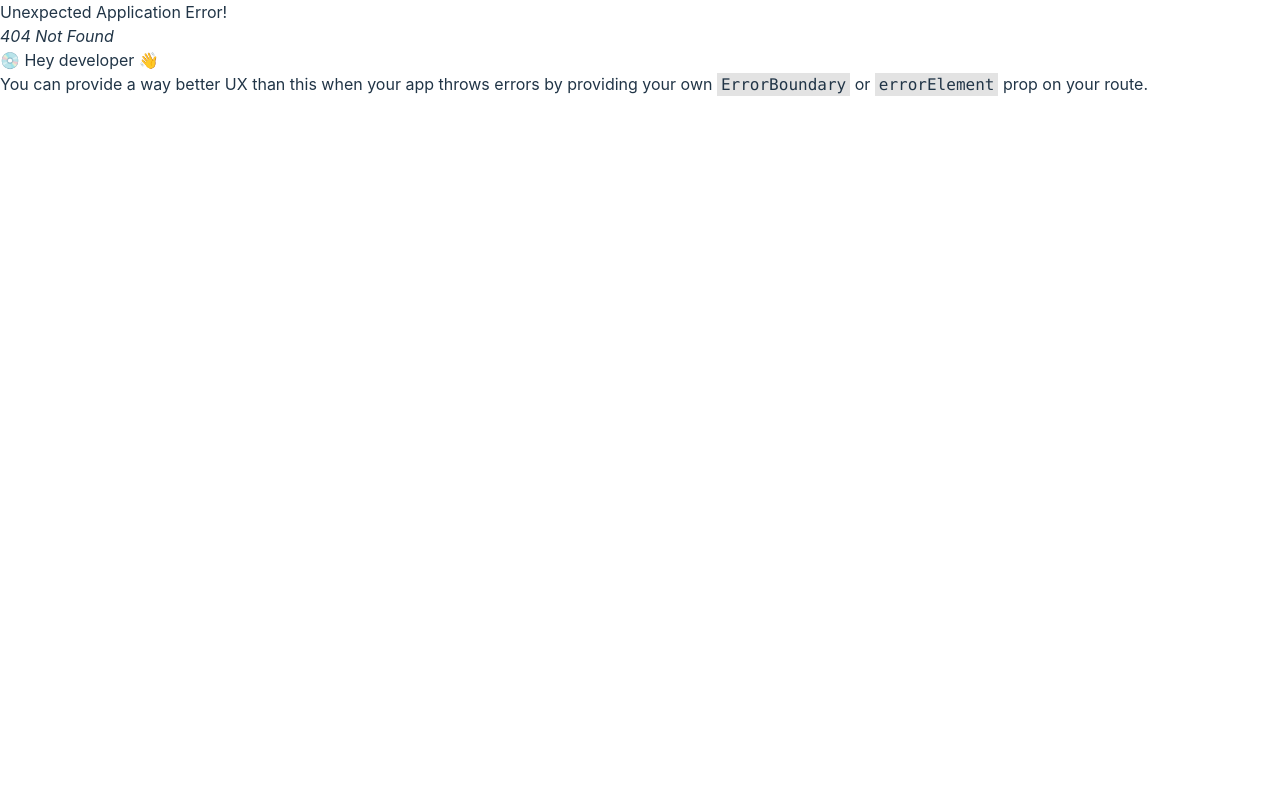
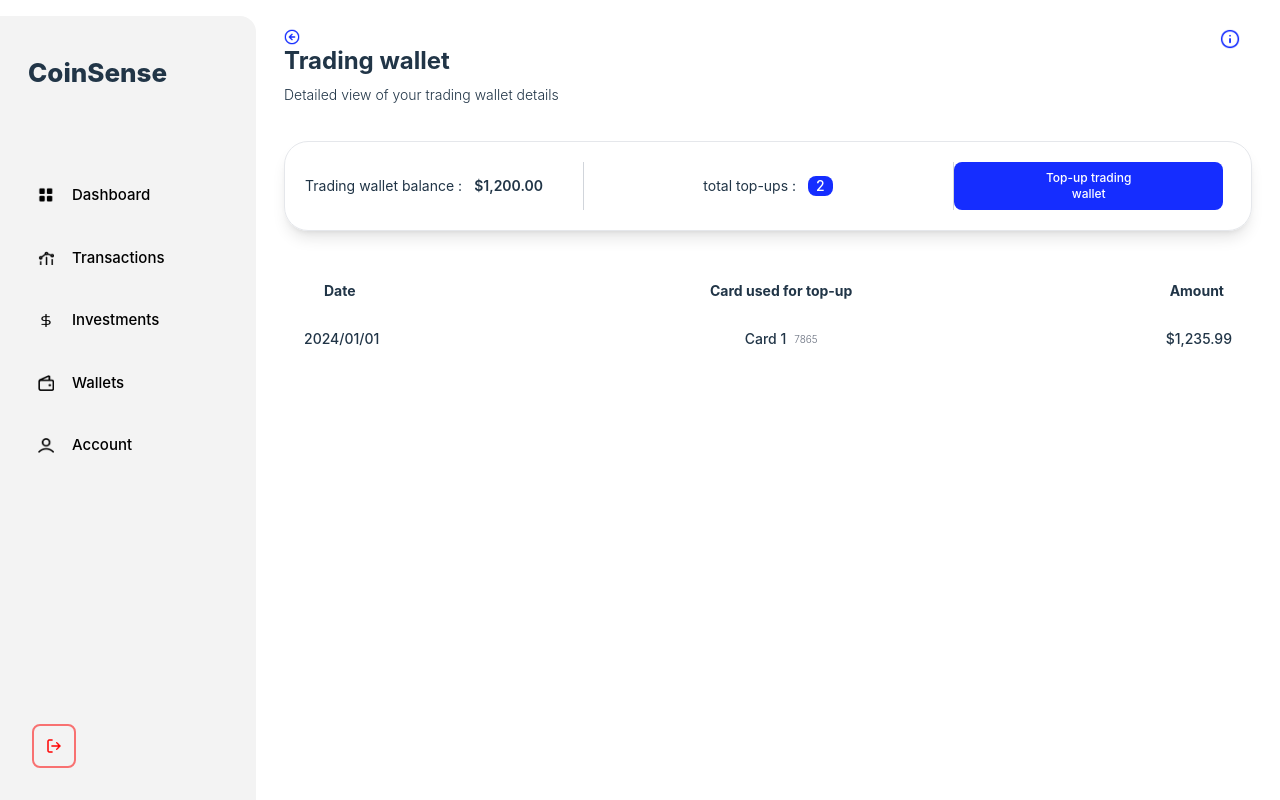
Before and after one commit to ShalinAJ/CoinSense, a React (Vite) app in the folder frontend/: page /dashboard/investment/trading-wallet in a window 1280 px wide. Before the commit this address had no page. Built offline with nearby package versions, Linux system fonts and the light colour scheme.

Commit message:
Added Trading wallet page

```diff
--- a/frontend/src/App.jsx
+++ b/frontend/src/App.jsx
@@ -28,6 +28,7 @@ import AllInvestmentsPage from "./pages/AllInvestments";
 import InvestmentRootLayout from "./pages/InvestmentRoot";
 import ErrorPage from "./pages/Error";
 import CryptoTradingPage from "./pages/CryptoTrading";
+import TradingWalletPage from "./pages/TradingWallet";
 
 var user = JSON.parse(localStorage.getItem("user"));
 
@@ -82,6 +83,11 @@ const router = createBrowserRouter([
                 loader: transactionsLoader,
                 action: newTransactionAction,
               },
+              {
+                path: "trading-wallet",
+                element: <TradingWalletPage />,
+                loader: transactionsLoader,
+              },
             ],
           },
           {
--- a/frontend/src/components/DashboardNavigation.jsx
+++ b/frontend/src/components/DashboardNavigation.jsx
@@ -48,7 +48,7 @@ const DashboardNavigation = () => {
             </li>
             <li className={classes.list}>
               <DashboardNavLinks
-                title={"Wallet"}
+                title={"Wallets"}
                 image={walletImg}
                 activeImage={walletImgActive}
                 link={"/dashboard/wallet"}
--- /dev/null
+++ b/frontend/src/components/TopupsTable.jsx
@@ -0,0 +1,77 @@
+import deleteImg from "../assets/delete.png";
+import { useState } from "react";
+import styles from "./TransactionTable.module.css";
+
+const TopupsTable = () => {
+  return (
+    <div>
+      <table className="w-[100%]">
+        <tbody>
+          <tr className="text-sm leading-[45px]">
+            <th className="text-left pl-10">Date</th>
+            <th className="text-center">Card used for top-up</th>
+            <th className="text-right pr-7">Amount</th>
+          </tr>
+
+          <tr className="text-sm font-medium leading-[48px]">
+            <td className="text-left pl-5">
+              2024/01/01
+              {/* {new Date(transaction.date).toLocaleString("en-US", {
+                  weekday: "short",
+                  day: "numeric",
+                  month: "short",
+                  year: "numeric",
+                })} */}
+            </td>
+            <td className="flex flex-row justify-center">
+              Card 1{" "}
+              <p className="pl-2 text-[10px] text-gray-500 font-light">
+                7865
+                {/* {transaction.card
+                  ? "Card " + transaction.card.slice(12, 16)
+                  : undefined} */}
+              </p>
+            </td>
+            <td className="text-right pr-5">
+              <div className="">
+                $1,235.99
+                {/* {new Intl.NumberFormat("en-US", {
+                    style: "currency",
+                    currency: "USD",
+                  }).format(transaction.amount)}
+                  <p className="pl-2 text-[10px] text-gray-500 font-light">
+                    {transaction.card
+                      ? "Card " + transaction.card.slice(12, 16)
+                      : undefined}
+                  </p>*/}
+              </div>
+            </td>
+          </tr>
+        </tbody>
+      </table>
+      {/* <ul className={`${styles.pagination} flex flex-row gap-1`}>
+        {Array.from({
+          length: Math.ceil(transactions.length / itemsPerPage),
+        }).map((_, index) => (
+          <li
+            key={index}
+            className={`${styles.pageItem} ${
+              currentPage === index + 1 ? styles.active : ""
+            }`}
+          >
+            <button
+              onClick={() => paginate(index + 1)}
+              className={`${styles.pageLink} ${
+                currentPage === index + 1 ? styles.active : ""
+              }`}
+            >
+              {index + 1}
+            </button>
+          </li>
+        ))}
+      </ul> */}
+    </div>
+  );
+};
+
+export default TopupsTable;
--- /dev/null
+++ b/frontend/src/pages/TradingWallet.jsx
@@ -0,0 +1,56 @@
+import React from "react";
+import { Link, useNavigate } from "react-router-dom";
+import backArrow from "../assets/back-arrow.png";
+import infoImg from "../assets/info.png";
+import TopupsTable from "../components/TopupsTable";
+
+const TradingWalletPage = () => {
+  const navigate = useNavigate();
+
+  const prevPage = () => {
+    navigate(-1);
+  };
+
+  return (
+    <div className="w-[80%] h-[max-content] px-[28px] bg-white">
+      <div className="flex items-start justify-between  pt-[29px]">
+        <div>
+          <Link onClick={prevPage} className="p-0 m-0 w-4">
+            <img src={backArrow} alt="" />
+          </Link>
+          <h2 className="text-2xl font-bold">Trading wallet</h2>
+          <p className="text-sm pt-2 font-light">
+            Detailed view of your trading wallet details
+          </p>
+        </div>
+        <div className="mr-3">
+          <img src={infoImg} alt="" className="w-5" />
+        </div>
+      </div>
+      <div className="border shadow-lg shadow-grey-500/40 p-5 rounded-3xl my-9">
+        <div className="flex flex-row justify-between">
+          <div className="flex flex-row text-sm font-medium gap-3 items-center w-[30%]">
+            <p className="font-normal">Trading wallet balance :</p>
+            <p className="font-semibold">$1,200.00</p>
+          </div>
+          <div className="border-r-[1px] border-gray-300 w-[2px]"></div>
+          <div className="flex flex-row justify-center text-sm font-medium gap-3 items-center w-[40%]">
+            <p className="font-normal">total top-ups :</p>
+            <p className="bg-coinsense-blue text-white px-2 rounded-lg">2</p>
+          </div>
+          <div className="border-r-[1px] border-gray-300 w-[2px]"></div>
+          <div className="w-[30%] flex flex-row justify-end">
+            <button className="bg-[#152DFF] text-white text-xs px-[5rem] mr-2 hover:bg-coinsense-blue-darker">
+              Top-up trading wallet
+            </button>
+          </div>
+        </div>
+      </div>
+      <div>
+        <TopupsTable />
+      </div>
+    </div>
+  );
+};
+
+export default TradingWalletPage;
--- a/frontend/src/pages/Wallet.jsx
+++ b/frontend/src/pages/Wallet.jsx
@@ -1,6 +1,6 @@
 import { Suspense, useState } from "react";
 import AddWalletModal from "../components/AddWalletModal";
-import { Await, defer, json, useLoaderData } from "react-router-dom";
+import { Await, defer, json, Link, useLoaderData } from "react-router-dom";
 import WalletsList from "../components/WalletsList";
 
 const WalletPage = () => {
@@ -26,12 +26,20 @@ const WalletPage = () => {
               Detailed view of your wallets
             </p>
           </div>
+          <div className="flex flex-row gap-3">
+            <Link
+              to={"/dashboard/investment/trading-wallet"}
+              className="text-xs text-coinsense-blue px-8 border py-1 rounded-lg border-coinsense-blue bg-transparent"
+            >
+              Trading Wallet
+            </Link>
             <button
               onClick={openModal}
               className="bg-[#152DFF] text-white text-xs px-10 hover:bg-coinsense-blue-darker"
             >
               Add Wallet
             </button>
+          </div>
         </div>
         <div className=" px-[28px] py-6">
           <Suspense
```
Also changed, not shown: frontend/src/assets/info.png (added). Lines whose indentation alone changed are shown as unchanged.
